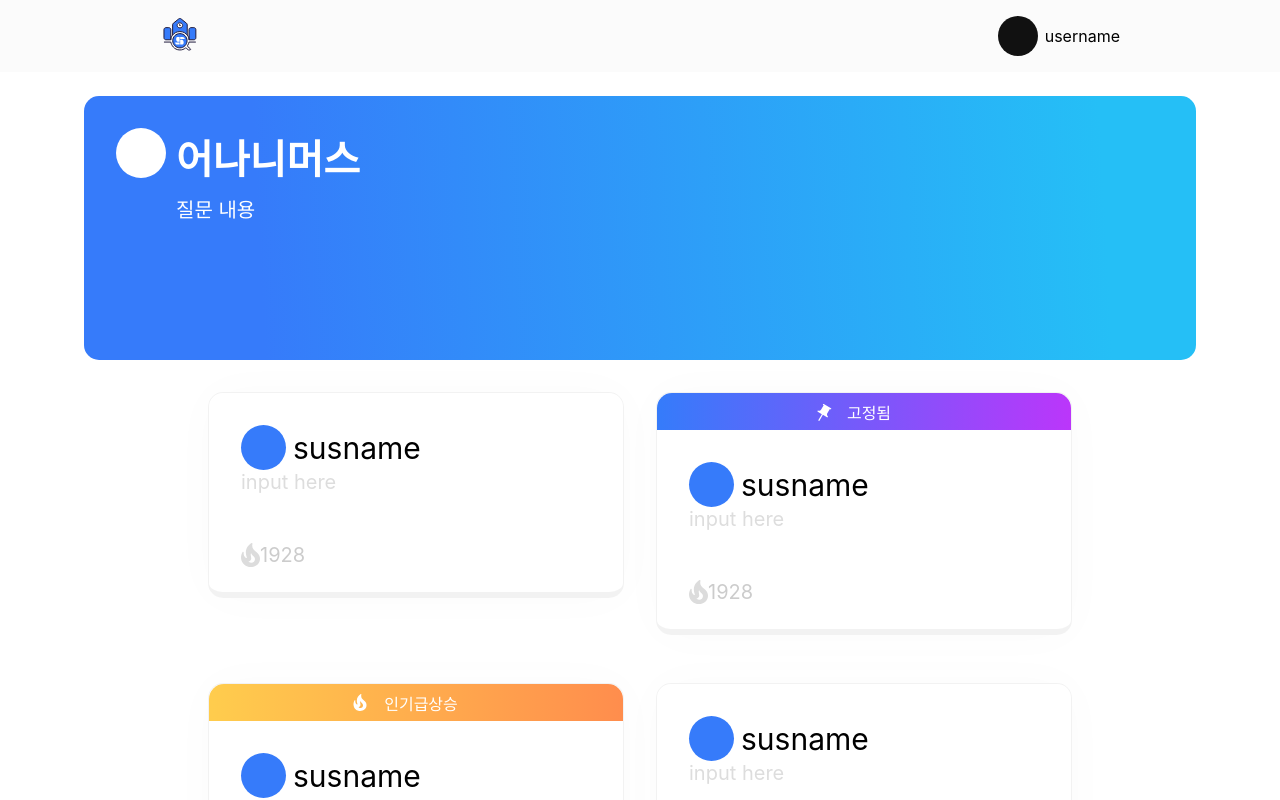
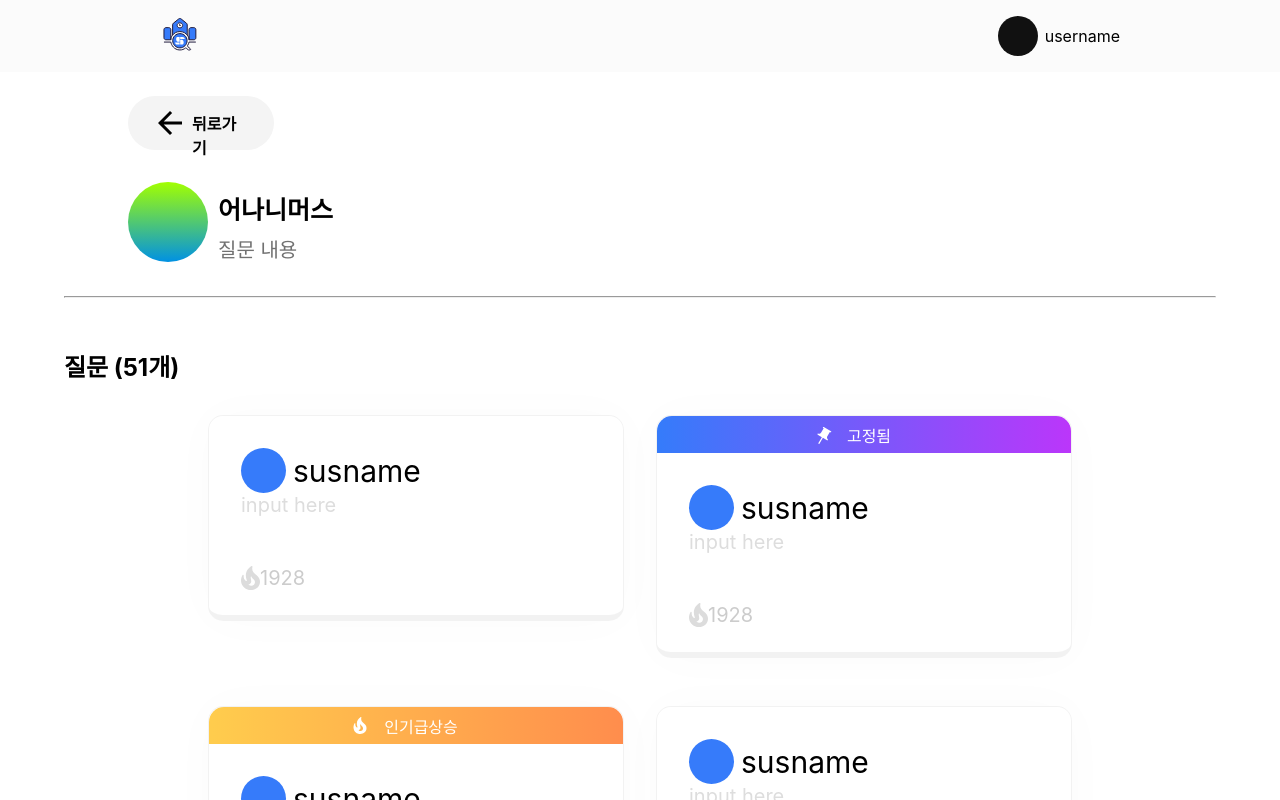
Before and after one commit to 5-23/realsus-frontend, a React (Create React App) app: page /answer in a window 1280 px wide. Shown: the top 800 px of the page. Built offline with nearby package versions, Linux system fonts and the light colour scheme; a web font is replaced by a local one.

Commit message:
fix: answer(css)

```diff
--- a/src/css/Answer.module.css
+++ b/src/css/Answer.module.css
@@ -6,39 +6,46 @@
 }
 
 .mainWrapper {
-	width: 100%;
-	display: flex;
+	position: relative;
+	display: inline-flex;
+	height: 120px;
 	flex-direction: column;
-	align-items: center;
-	position: relative;
+	align-items: start;
+	margin-left: 10vw;
 	margin-top: 1.5rem;
+	> b {
+		display: flex;
+		font-weight: 600;
+		gap: 10px;
+		background-color: #F4F4F4;
+		padding: 15px 30px;
+		border-radius: 10000px;
+	}
 }
-
+hr{
+	border: 1 solid #D9D9D9;
+	margin: 80px 0 50px 0;
+}
+.anscnt {
+	margin: 0 5vw;
+}
 .circle {
 	background-color: #fff;
-	width: 50px;
-	height: 50px;
-	border-radius: 50%;
+	width: 80px;
+	height: 80px;
+	border-radius: 100%;
+	background: linear-gradient(180deg, #A2FF00 0%, #0091E3 100%);
 }
-
 .main {
-	width: calc(100% - 200px);
-	height: 150px;
-	max-width: 1500px;
-	height: 200px;
 	display: flex;
 	flex-direction: row;
 	align-items: start;
+	height: 150px;
 	justify-content: left;
-	color: white;
+	color: #000;
 	border-radius: 15px;
-	padding: 2rem 1rem;
+	padding: 2rem 0;
 	gap: 10px;
-	background: linear-gradient(87deg, #367bfa 16.08%, #25bff6 91.41%);
-
-	> div:first-child {
-		margin-left: 1rem;
-	}
 }
 
 .back {
@@ -46,16 +53,17 @@
 }
 
 .main h1 {
-	font-size: 40px;
+	font-size: 25px;
 	font-weight: 600;
 	margin-bottom: 0.5rem;
-	margin-top: 0px;
+	margin-top: .5rem;
 }
 
 .main h2 {
 	font-size: 20px;
 	font-weight: 300;
-	padding-bottom: 40px;
+	/* padding-bottom: 40px; */
+	color: #717171;
 }
 
 .cardWrapper {
--- a/src/pages/Answer.jsx
+++ b/src/pages/Answer.jsx
@@ -7,6 +7,7 @@ const Answer = () => {
 			<Header />
 
 			<div className={styles.mainWrapper}>
+				<b type="button"> <img src="back.svg" /> 뒤로가기 </b>
 				<div className={styles.main}>
 					<div>
 						<div className={styles.circle}></div>
@@ -16,6 +17,11 @@ const Answer = () => {
 						<h2>질문 내용</h2>
 					</div>
 				</div>
+			</div>
+			<div className={styles.anscnt}>
+				<hr />
+				<h2>질문 (51개)</h2>
+
 			</div>
 			<div className={styles.cardWrapper}>
 				<div className={styles.card}>
```
Also changed, not shown: public/back.svg (added).
